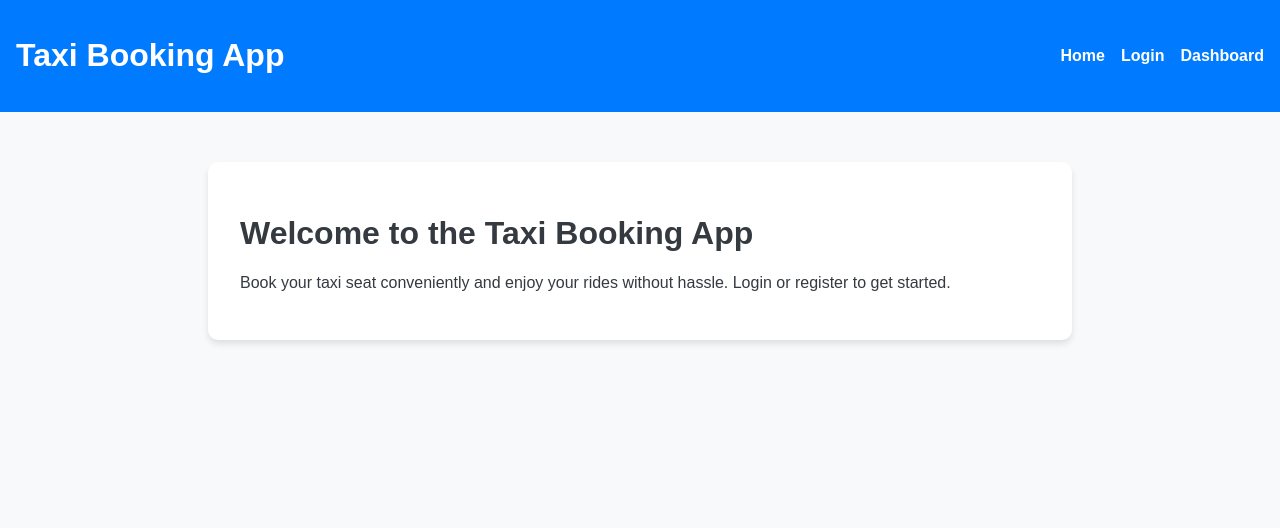
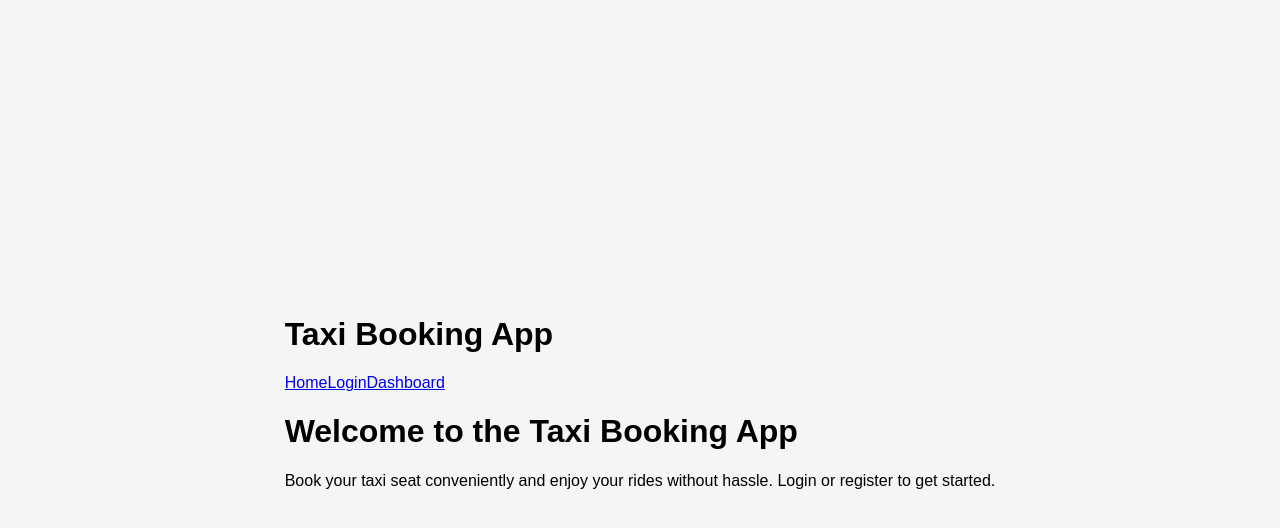
Before and after one commit to Tarto-4/taxi-booking-app, a React (Vite) app in the folder teksy/frontend/: page / in a window 1280 px wide. Shown: the top 528 px of the page. Built offline with nearby package versions, Linux system fonts and the light colour scheme.

Commit message:
register button + css update

```diff
--- a/teksy/frontend/src/pages/Login.jsx
+++ b/teksy/frontend/src/pages/Login.jsx
@@ -1,6 +1,7 @@
 import React, { useState } from 'react';
 import { useAuth } from '../hooks/useAuth';
-import { useNavigate } from 'react-router-dom';
+import { useNavigate, Link } from 'react-router-dom'; // Added `Link`
+import logo from '../assets/logo.png'; // Add logo image
 
 const Login = () => {
   const { login } = useAuth();
@@ -21,28 +22,34 @@ const Login = () => {
 
   return (
     <div className="container">
+      <img src={logo} alt="Logo" className="logo" />
       <h1>Login</h1>
       <form onSubmit={handleLogin}>
-        <div>
-          <label>Email:</label>
+        <div className="form-group">
+          <span className="icon">📧</span>
           <input
             type="email"
             value={email}
             onChange={(e) => setEmail(e.target.value)}
+            placeholder="Email"
             required
           />
         </div>
-        <div>
-          <label>Password:</label>
+        <div className="form-group">
+          <span className="icon">🔒</span>
           <input
             type="password"
             value={password}
             onChange={(e) => setPassword(e.target.value)}
+            placeholder="Password"
             required
           />
         </div>
         {error && <p style={{ color: 'red' }}>{error}</p>}
         <button type="submit">Login</button>
+        <Link to="/register">
+          <button type="button" className="register-button">Register</button>
+        </Link>
       </form>
     </div>
   );
--- a/teksy/frontend/src/styles/styles.css
+++ b/teksy/frontend/src/styles/styles.css
@@ -1,44 +1,114 @@
+/* General styles */
 body {
+  font-family: 'Arial', sans-serif;
   margin: 0;
-  font-family: 'Arial', sans-serif;
-  background-color: #f8f9fa;
-  color: #343a40;
+  padding: 0;
+  background-color: #f5f5f5;
+  display: flex;
+  justify-content: center;
+  align-items: center;
+  height: 100vh;
 }
 
-.navbar {
-  background-color: #007bff;
-  color: #fff;
-  padding: 1rem;
-  display: flex;
-  justify-content: space-between;
-  align-items: center;
+/* Login Container */
+.login-container {
+  background-color: #ffffff;
+  border-radius: 10px;
+  box-shadow: 0 4px 8px rgba(0, 0, 0, 0.1);
+  width: 400px;
+  padding: 30px;
+  text-align: center;
+  position: relative;
 }
 
-.navbar a {
-  color: #fff;
-  text-decoration: none;
-  margin-left: 1rem;
-  font-weight: bold;
+/* Logo */
+.login-container img.logo {
+  width: 100px;
+  height: auto;
+  margin-bottom: 20px;
 }
 
-.container {
-  max-width: 800px;
-  margin: 50px auto;
-  padding: 2rem;
-  background-color: #fff;
-  border-radius: 10px;
-  box-shadow: 0 4px 6px rgba(0, 0, 0, 0.1);
+/* Title */
+.login-container h1 {
+  font-size: 24px;
+  color: #333;
+  margin-bottom: 20px;
 }
 
-button {
-  background-color: #007bff;
-  color: #fff;
-  padding: 10px 20px;
+/* Form */
+.login-container form {
+  display: flex;
+  flex-direction: column;
+  gap: 15px;
+}
+
+.login-container form input[type="email"],
+.login-container form input[type="password"] {
+  padding: 12px;
+  border: 1px solid #ddd;
+  border-radius: 5px;
+  font-size: 16px;
+  width: 100%;
+  box-sizing: border-box;
+}
+
+/* Flexbox for email and password */
+.flex-input {
+  display: flex;
+  flex-direction: column;
+  gap: 10px;
+}
+
+/* Buttons */
+.login-container form button {
+  padding: 12px;
   border: none;
   border-radius: 5px;
+  font-size: 16px;
   cursor: pointer;
+  background-color: #2c98f0;
+  color: white;
+  transition: background-color 0.3s ease;
 }
 
-button:hover {
-  background-color: #0056b3;
+.login-container form button:hover {
+  background-color: #1a6fb3;
 }
+
+/* Register Button */
+.register-btn {
+  background-color: #34a853;
+  margin-top: 10px;
+}
+
+.register-btn:hover {
+  background-color: #2b8a43;
+}
+
+/* Links */
+.login-container a {
+  text-decoration: none;
+  color: #2c98f0;
+  font-size: 14px;
+  margin-top: 10px;
+  display: block;
+}
+
+.login-container a:hover {
+  color: #1a6fb3;
+}
+
+/* Responsive Design */
+@media (max-width: 480px) {
+  .login-container {
+    width: 90%;
+    padding: 20px;
+  }
+}
+
+/* Implementing Logo */
+.logo-container {
+  display: flex;
+  justify-content: center;
+  margin-bottom: 20px;
+}
```
